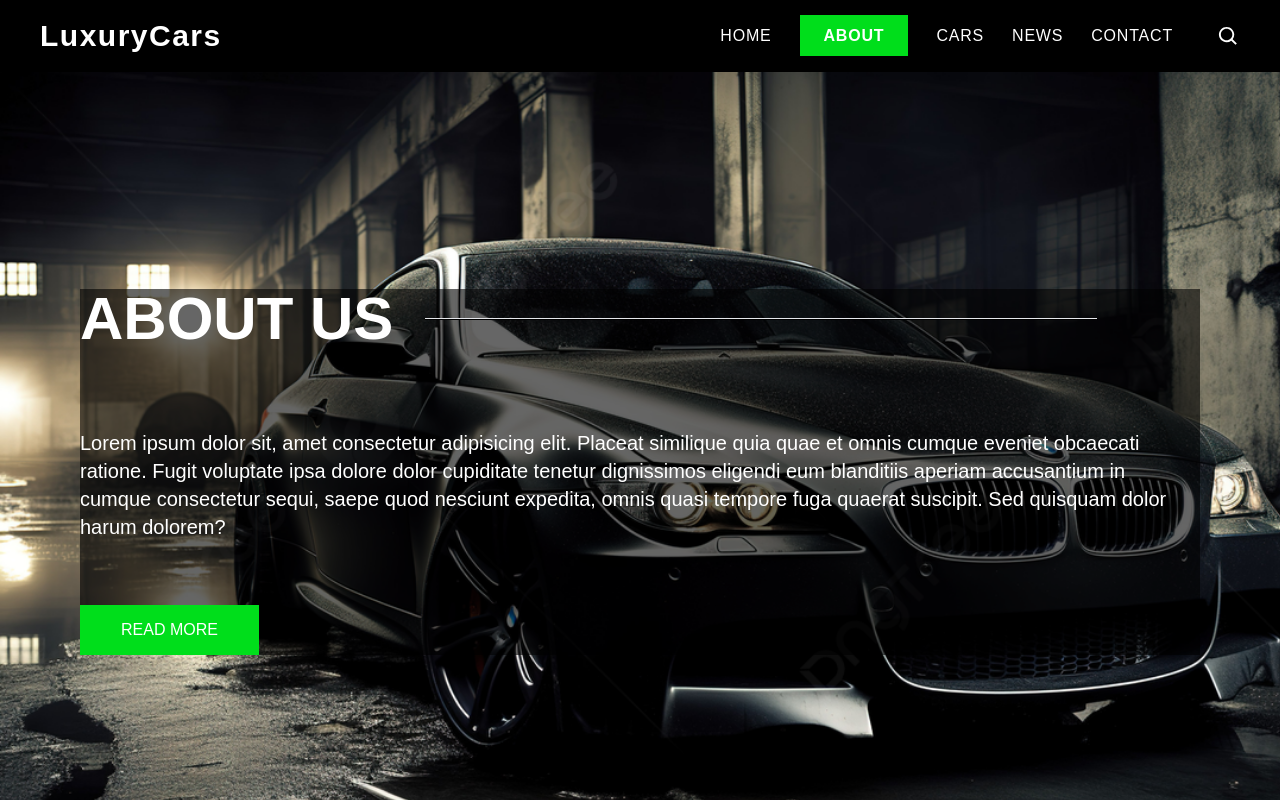
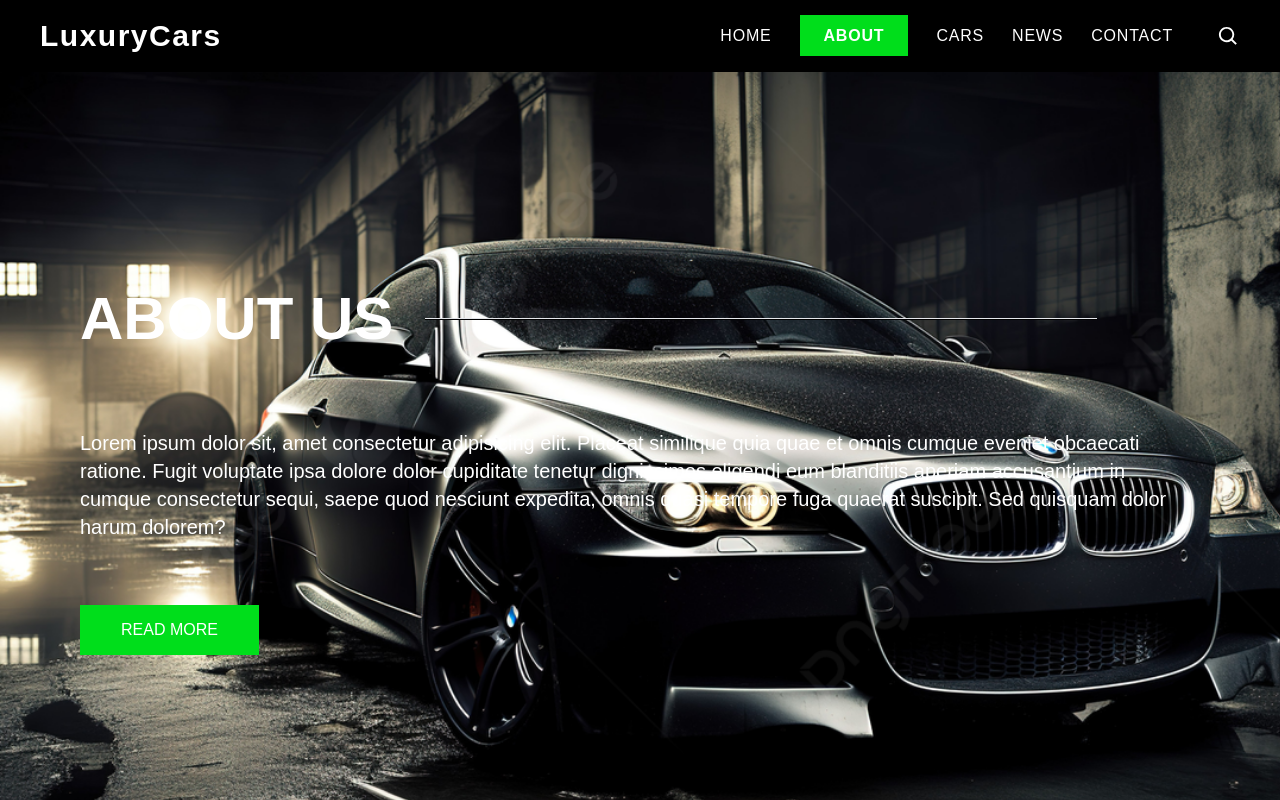
Before and after one commit to rizvan555/Car-Showroom, a Next.js app: page /about in a window 1280 px wide. Shown: the top 800 px of the page. Built offline with nearby package versions, Linux system fonts and the light colour scheme.

Commit message:
used motion animation for every items

```diff
--- a/pages/about/index.tsx
+++ b/pages/about/index.tsx
@@ -32,9 +32,7 @@ function About() {
         backgroundSize: 'cover',
       }}
     >
-      <div
-        style={{ backgroundColor: 'rgba(0,0,0,0.6' }}
-      >
+      <motion.div variants={images}>
         <div className="flex items-center gap-8 mb-20">
           <h1 className="text-6xl font-bold z-10">ABOUT US</h1>
           <hr className="hr-line z-10" />
@@ -54,7 +52,7 @@ function About() {
             READ MORE
           </button>
         </div>
-      </div>
+      </motion.div>
     </motion.div>
   );
 }
--- a/pages/contact/index.tsx
+++ b/pages/contact/index.tsx
@@ -1,15 +1,42 @@
 import React from 'react';
 import carshow from '../../resourse/images/carshow.webp';
 import Image from 'next/image';
+import { motion } from 'framer-motion';
+
+const variants = {
+  hidden: { opacity: 0 },
+  show: {
+    opacity: 1,
+    transition: {
+      staggerChildren: 0.3,
+    },
+  },
+};
+
+const images = {
+  hidden: {
+    opacity: 0,
+    y: 30,
+  },
+  show: { opacity: 1, y: 0, transition: { duration: 1 } },
+};
 
 function Contact() {
   return (
-    <div className="px-[3vw] py-[10vh] bg-[#f5f5f5]">
+    <motion.div
+      variants={variants}
+      initial="hidden"
+      animate="show"
+      className="px-[3vw] py-[10vh] bg-[#f5f5f5]"
+    >
       <div className="flex items-center gap-10 mb-20">
         <h1 className="text-6xl font-bold">CONTACT US</h1>
         <hr className="hr-line-contact" />
       </div>
-      <div className="flex justify-center items-center gap-20 ">
+      <motion.div
+        variants={images}
+        className="flex justify-center items-center gap-20 "
+      >
         <div className="flex flex-col w-[40vw] gap-8 my-10 ">
           <input
             type="text"
@@ -38,8 +65,8 @@ function Contact() {
         <div>
           <Image src={carshow} alt="carshow-image" width={500} />
         </div>
-      </div>
-    </div>
+      </motion.div>
+    </motion.div>
   );
 }
 
--- a/pages/news/index.tsx
+++ b/pages/news/index.tsx
@@ -1,15 +1,38 @@
 import React from 'react';
 import Mercedes from '../../resourse/images/Mercedes.webp';
+import { motion } from 'framer-motion';
+
+const variants = {
+  hidden: { opacity: 0 },
+  show: {
+    opacity: 1,
+    transition: {
+      staggerChildren: 0.3,
+    },
+  },
+};
+
+const images = {
+  hidden: {
+    opacity: 0,
+    x: 30,
+  },
+  show: { opacity: 1, x: 0, transition: { duration: 1 } },
+};
 
 function News() {
   return (
-    <div
+    <motion.div
+      variants={variants}
+      initial="hidden"
+      animate="show"
       className="flex flex-col justify-center mx-auto px-20 py-32 text-white"
       style={{
         backgroundImage: `url(${Mercedes.src})`,
         backgroundSize: 'cover',
       }}
     >
+      <motion.div variants={images}>
         <div className="flex items-center gap-8  mb-20">
           <h1 className="text-6xl font-bold tracking-wider">NEWS</h1>
           <hr className="hr-line-news" />
@@ -19,11 +42,11 @@ function News() {
             Lorem ipsum dolor sit, amet consectetur adipisicing elit. Placeat
             similique quia quae et omnis cumque eveniet obcaecati ratione. Fugit
             voluptate ipsa dolore dolor cupiditate tenetur dignissimos eligendi
-          eum blanditiis aperiam accusantium in cumque consectetur sequi, saepe
-          quod nesciunt expedita, omnis quasi tempore fuga quaerat suscipit. Sed
-          quisquam dolor harum dolorem? Lorem ipsum dolor sit, amet consectetur
-          adipisicing elit. Placeat similique quia quae et omnis cumque eveniet
-          obcaecati ratione.
+            eum blanditiis aperiam accusantium in cumque consectetur sequi,
+            saepe quod nesciunt expedita, omnis quasi tempore fuga quaerat
+            suscipit. Sed quisquam dolor harum dolorem? Lorem ipsum dolor sit,
+            amet consectetur adipisicing elit. Placeat similique quia quae et
+            omnis cumque eveniet obcaecati ratione.
           </p>
         </div>
         <div>
@@ -31,7 +54,8 @@ function News() {
             READ MORE
           </button>
         </div>
-    </div>
+      </motion.div>
+    </motion.div>
   );
 }
 
```
Lines whose indentation alone changed are shown as unchanged.
